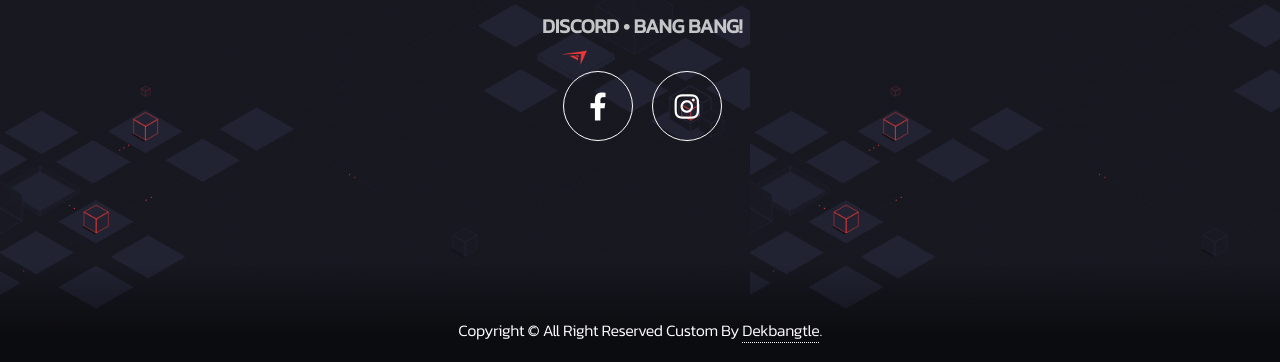
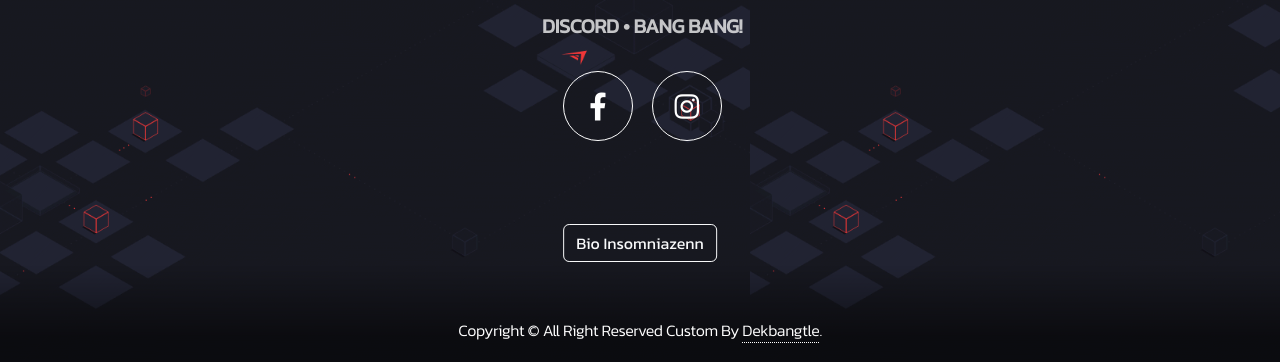
Before and after one commit to Smurfsx/Dekbangtle, a plain HTML site: page index.html in a window 1280 px wide. Shown: the part 438-800 px from the top of the page. Drawn offline with nearby package versions, Linux system fonts and the light colour scheme; no server answers; animation ran at ten frames a second.

Commit message:
Update main.css

```diff
--- a/css/main.css
+++ b/css/main.css
@@ -313,10 +313,10 @@ a:hover {
 /* BG */
 
 #bg {
-/*     -moz-animation: bg 60s linear infinite;
+    /*     -moz-animation: bg 60s linear infinite;
     -webkit-animation: bg 0s linear infinite;
     -ms-animation: bg 60s linear infinite; */
-/*     animation: bg 60s linear infinite; */
+    /*     animation: bg 60s linear infinite; */
     -moz-backface-visibility: hidden;
     -webkit-backface-visibility: hidden;
     -ms-backface-visibility: hidden;
@@ -440,6 +440,7 @@ a:hover {
     }
 }
 
+
 /* #overlay {
     -moz-animation: overlay 1.5s 1.5s forwards;
     -webkit-animation: overlay 1.5s 1.5s forwards;
@@ -458,6 +459,7 @@ a:hover {
     width: 100%;
 }
  */
+
 
 /* Main */
 
@@ -929,6 +931,14 @@ a:hover {
     width: 100%;
 }
 
+#goToPage2Button {
+    position: absolute;
+    left: 50%;
+    transform: translateX(-50%);
+    bottom: 100px;
+    /* Adjust as needed to control the distance from the bottom */
+}
+
 
 /* Wide */
 
```
